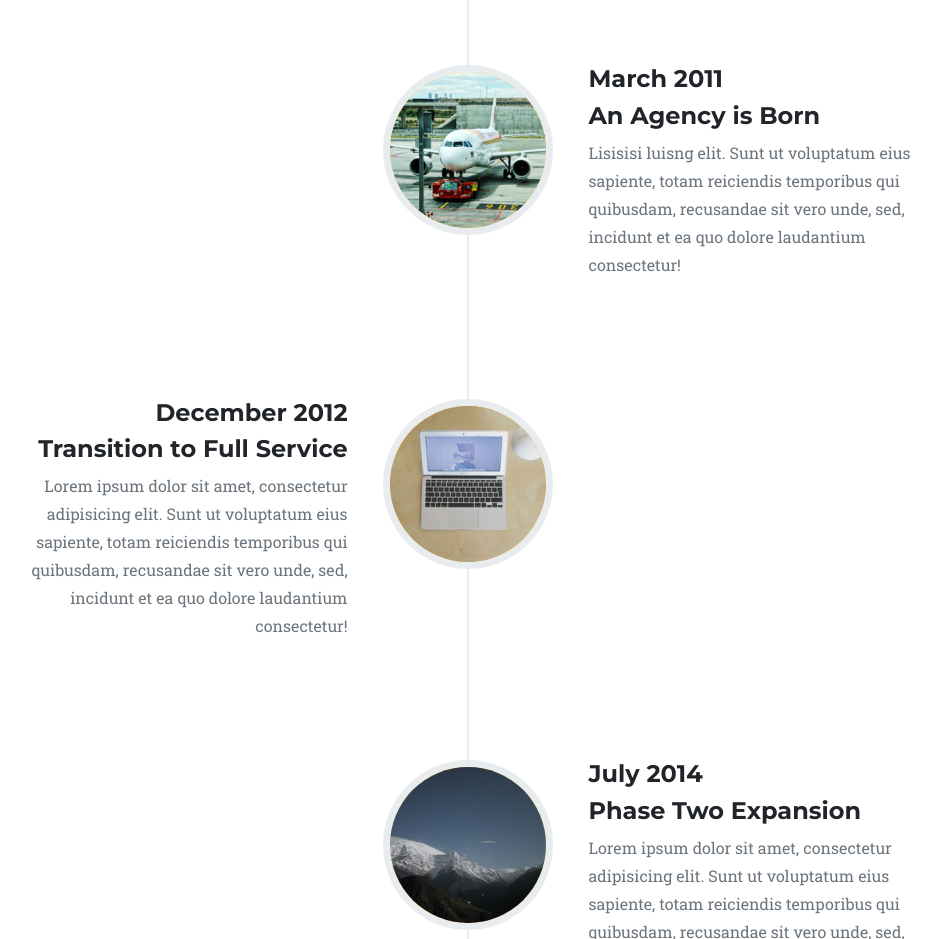
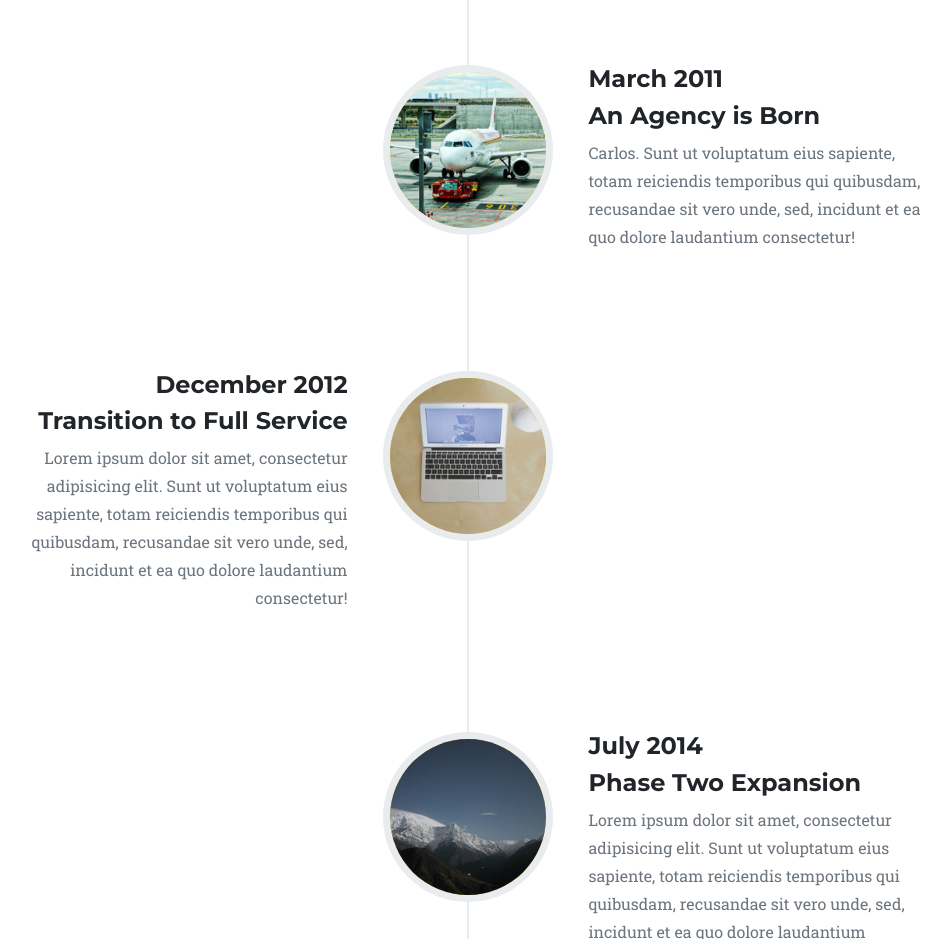
Before and after one commit to luisBadilla/PruebaGit, a plain HTML site: page index.html in a window 1280 px wide. Shown: the part 3060-3999 px from the top of the page, without its empty margins (172-1123 px from the left). Drawn offline with nearby package versions, Linux system fonts and the light colour scheme; a web font is replaced by a local one.

Commit message:
Cambios Test2

```diff
--- a/index.html
+++ b/index.html
@@ -185,7 +185,7 @@
                             <h4 class="subheading">An Agency is Born</h4>
                         </div>
                         <div class="timeline-body">
-                            <p class="text-muted"> Lisisisi luisng elit. Sunt ut voluptatum eius sapiente, totam reiciendis temporibus qui quibusdam, recusandae sit vero unde, sed, incidunt et ea quo dolore laudantium consectetur!</p>
+                            <p class="text-muted"> Carlos. Sunt ut voluptatum eius sapiente, totam reiciendis temporibus qui quibusdam, recusandae sit vero unde, sed, incidunt et ea quo dolore laudantium consectetur!</p>
                         </div>
                     </div>
                 </li>
```
